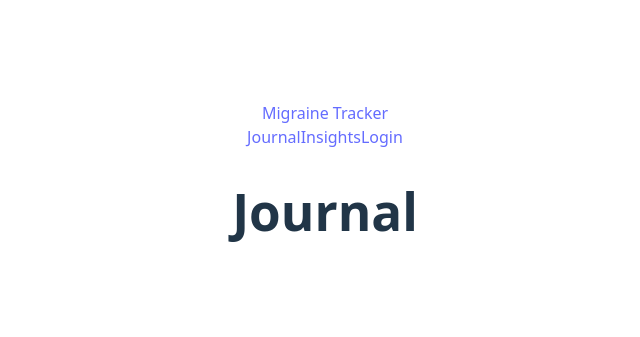
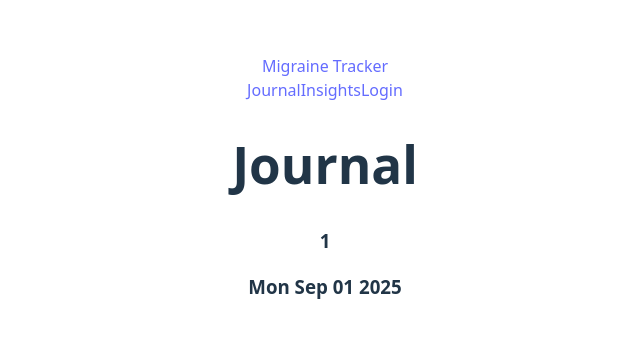
Before and after one commit to ErinKace/migraine-tracker, a React (Vite) app: page /journal in a window 1280 px wide. Shown: the part 213-550 px from the top of the page, without its empty margins (315-955 px from the left). Built offline with nearby package versions, Linux system fonts and the light colour scheme.

Commit message:
working on Journal data format and layout

```diff
--- a/src/pages/journal/Journal.tsx
+++ b/src/pages/journal/Journal.tsx
@@ -1,7 +1,16 @@
+import type { JournalEntry } from "./JournalEntry.Model"
+import JournalCard from "./JournalCard.tsx"
+
 function Journal() {
-    return <>
-    <h1>Journal</h1>
-    </>
+
+    const journalList: JournalEntry[] = [{id: 1, journalDate: new Date(2025,8,1,6), migraineNum: 1, migraineStart: new Date(2025,8,1,2), notes: ""}];
+
+    return <div>
+        <h1>Journal</h1>
+        <div> {journalList.map((journal)=> (
+            <JournalCard journal={journal} key={journal.id}/>
+        ))}</div>
+    </div>
 }
 
-export default Journal
+export default Journal;
--- a/src/pages/journal/JournalCard.tsx
+++ b/src/pages/journal/JournalCard.tsx
@@ -9,6 +9,9 @@ function JournalCard(props: {journal: JournalEntry}) {
     let entry = props.journal;
 
     return <div onClick={goToDetails}>
-        <h3>{entry.journalDate.getDate()}</h3>
+        <h3>{entry.migraineNum}</h3>
+        <h3>{entry.migraineStart.toDateString()}</h3>
     </div>
 }
+
+export default JournalCard;
--- a/src/pages/journal/JournalEntry.Model.ts
+++ b/src/pages/journal/JournalEntry.Model.ts
@@ -1,7 +1,8 @@
 export interface JournalEntry {
     id: number,
     journalDate: Date,
+    migraineNum: number;
     migraineStart: Date;
-    migraineEnd: Date;
+    migraineEnd?: Date;
     notes: string;
 }
--- a/src/pages/journal/JournalEntry.tsx
+++ b/src/pages/journal/JournalEntry.tsx
@@ -5,6 +5,7 @@ function JournalEntry(props: {journal: JournalEntry}) {
 
     return <div className="Journal-Details">
         <h2>Journal Entry for {entry.journalDate.toDateString()}</h2>
+        <h3>Started</h3>
         <p>{entry.notes}</p>
     </div>
 }
```
